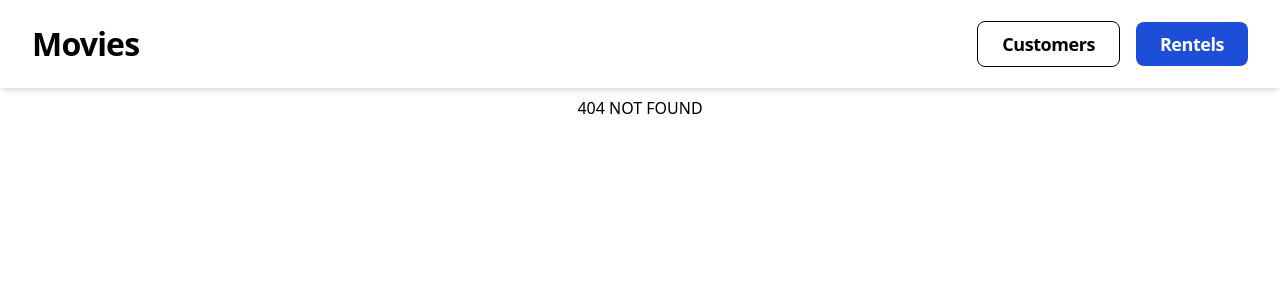
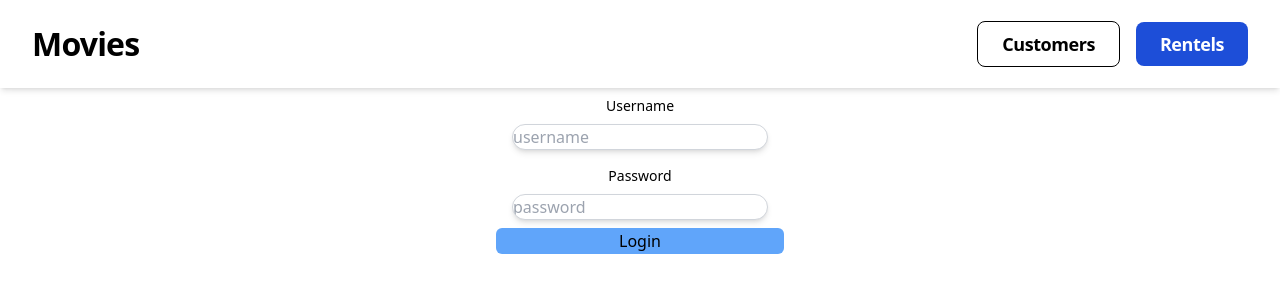
Before and after one commit to Roshan-Here/Django-React-NotesApp, a React (Vite) app in the folder Frontend-Notes/: page /login in a window 1280 px wide. Before the commit this address had no page. Shown: the top 300 px of the page. Built offline with nearby package versions, Linux system fonts and the light colour scheme.

Commit message:
login form created

```diff
--- a/Frontend-Notes/src/App.jsx
+++ b/Frontend-Notes/src/App.jsx
@@ -7,12 +7,14 @@ import NavbarForMovies from './components/NavbarForMovies.jsx';
 import Home from './pages/Home.jsx';
 import RentADay from './components/RentADay.jsx';
 import NotFound from './components/NotFound.jsx';
+import LoginForm from './components/LoginForm.jsx';
 
 function App() {
   return (
     <>
     <BrowserRouter>
       <Routes>
+        <Route path='/login' element={<LoginForm/>}/>
         <Route path='/movies' element={<Movies/>}/>
         <Route path='/rent' element={<RentADay/>}/>
         <Route path='/' element={<Home/>}/>
--- /dev/null
+++ b/Frontend-Notes/src/components/LoginForm.jsx
@@ -0,0 +1,25 @@
+import React from 'react'
+import NavbarForMovies from './NavbarForMovies'
+
+function LoginForm() {
+  return (
+    <>
+    <NavbarForMovies/>
+      <div className="mt-16">
+          <form>
+            <div className="mt-4">
+                <label htmlFor="username" className='block text-sm font-medium mb-2'>Username</label>
+                <input id='username' type="text" className="shadow-md w-64 rounded-full border border-gray-300" placeholder='username' />
+            </div>
+            <div className="mt-4">
+                <label htmlFor="password" className='block text-sm font-medium mb-2'>Password</label>
+                <input id='password' type="password" className="shadow-md w-64 rounded-full border border-gray-300" placeholder='password' required />
+            </div>
+            <button className='mt-2 w-72 bg-blue-400 rounded-md border border-transparent hover:bg-indigo-400 focus:outline-none' type="submit">Login</button>
+          </form>
+      </div>
+    </>
+  )
+}
+
+export default LoginForm
```
